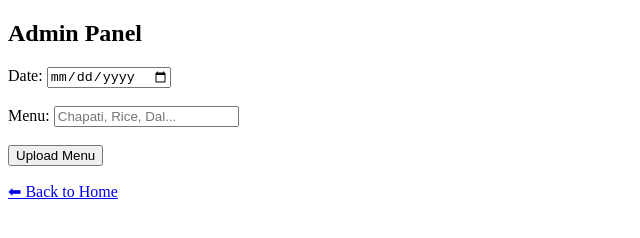
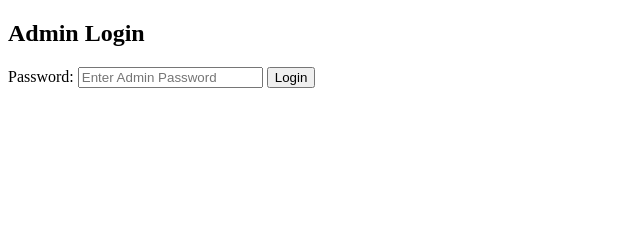
Before and after one commit to Yash20009/messwala-website, a plain HTML site: page admin.html in a window 1280 px wide. Shown: the whole page, without its empty margins (0-640 px from the left). Drawn offline with Linux system fonts and the light colour scheme.

Commit message:
admin.html

```diff
--- a/admin.html
+++ b/admin.html
@@ -1,10 +1,22 @@
-<!DOCTYPE html><!DOCTYPE html>
+<!DOCTYPE html><!DOCTYPE html><!DOCTYPE html>
 <html lang="en">
 <head>
   <meta charset="UTF-8">
   <title>Mess Wala - Admin Panel</title>
 </head>
 <body>
+  <h2>Admin Login</h2>
+
+  <!-- Login Form -->
+  <div id="loginBox">
+    <label>Password: </label>
+    <input type="password" id="adminPass" placeholder="Enter Admin Password">
+    <button onclick="checkLogin()">Login</button>
+    <p id="loginStatus"></p>
+  </div>
+
+  <!-- Admin Panel (hidden until login) -->
+  <div id="adminPanel" style="display:none;">
     <h2>Admin Panel</h2>
 
     <form id="menuForm">
@@ -19,11 +31,26 @@
 
     <p id="status"></p>
     <p><a href="index.html">⬅ Back to Home</a></p>
+  </div>
 
   <script>
+    // ✅ Set your secret admin password here
+    const ADMIN_PASSWORD = "messwala123";
+
+    function checkLogin() {
+      let pass = document.getElementById("adminPass").value;
+      if (pass === ADMIN_PASSWORD) {
+        document.getElementById("loginBox").style.display = "none";
+        document.getElementById("adminPanel").style.display = "block";
+      } else {
+        document.getElementById("loginStatus").innerText = "❌ Wrong Password!";
+      }
+    }
+
+    // API link
     const apiUrl = "https://sheetdb.io/api/v1/mitant1amc5l5"; // replace with your API
 
-    document.getElementById("menuForm").addEventListener("submit", async function(e) {
+    document.getElementById("menuForm")?.addEventListener("submit", async function(e) {
       e.preventDefault();
 
       let date = document.getElementById("date").value;
@@ -51,4 +78,6 @@
         document.getElementById("status").innerText = "⚠️ Network error!";
       }
     });
-  </sc
+  </script>
+</body>
+</html>
```
Lines whose indentation alone changed are shown as unchanged.
